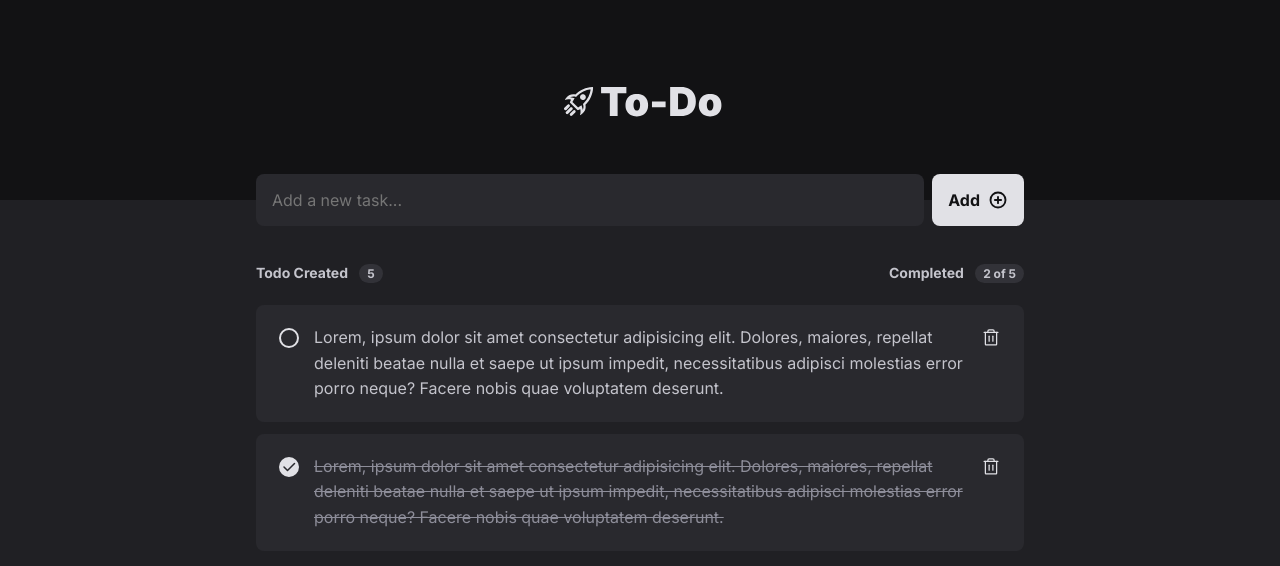
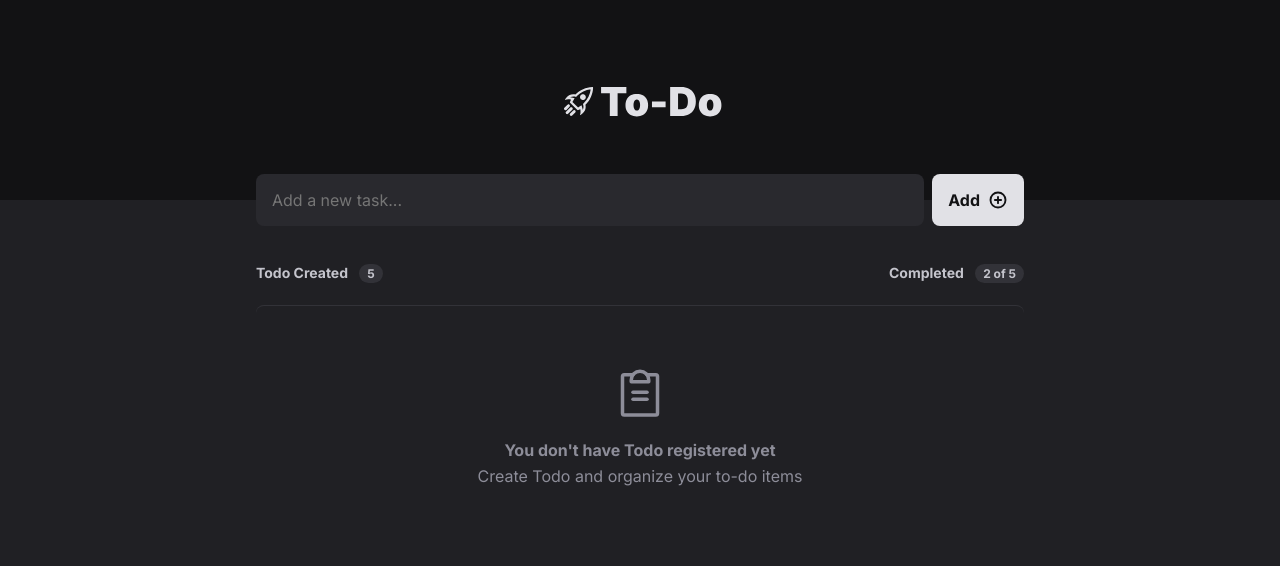
Before and after one commit to HenriqueFerraz27/todo-list, a React (Vite) app: page / in a window 1280 px wide. Shown: the top 566 px of the page. Built offline with nearby package versions, Linux system fonts and the light colour scheme; the HTML template or start-up script is replaced by a standard one.

Commit message:
🏗feat(component): todo list - empty

```diff
--- a/src/components/Todo/index.tsx
+++ b/src/components/Todo/index.tsx
@@ -1,3 +1,4 @@
+import * as Icon from 'phosphor-react'
 import * as S from './styles'
 import { TodoList } from '..'
 
@@ -14,7 +15,16 @@ export const Todo = () => {
         </strong>
       </S.TodoHeader>
 
-      <TodoList />
+      <S.TaskListEmpty>
+        <Icon.ClipboardText />
+
+        <div>
+          <strong>You don't have Todo registered yet</strong>
+          <p>Create Todo and organize your to-do items</p>
+        </div>
+      </S.TaskListEmpty>
+
+      {/* <TodoList /> */}
     </S.Todo>
   )
 }
--- a/src/components/Todo/styles.ts
+++ b/src/components/Todo/styles.ts
@@ -23,3 +23,22 @@ export const TodoHeader = styled.header`
     background-color: ${({ theme }) => theme.color.basic.support.tertiary};
   }
 `
+
+export const TaskListEmpty = styled.div`
+  display: flex;
+  flex-direction: column;
+  justify-content: center;
+  align-items: center;
+  height: ${pxToRem(244)};
+  color: ${({ theme }) => theme.color.basic.base.tertiary};
+  text-align: center;
+  border-top: 1px solid ${({ theme }) => theme.color.basic.support.tertiary};
+  border-radius: ${pxToRem(8)};
+  line-height: ${({ theme }) => theme.typography.lineHeight.base};
+
+  svg {
+    width: ${pxToRem(56)};
+    height: ${pxToRem(56)};
+    margin-bottom: ${pxToRem(16)};
+  }
+`
```
